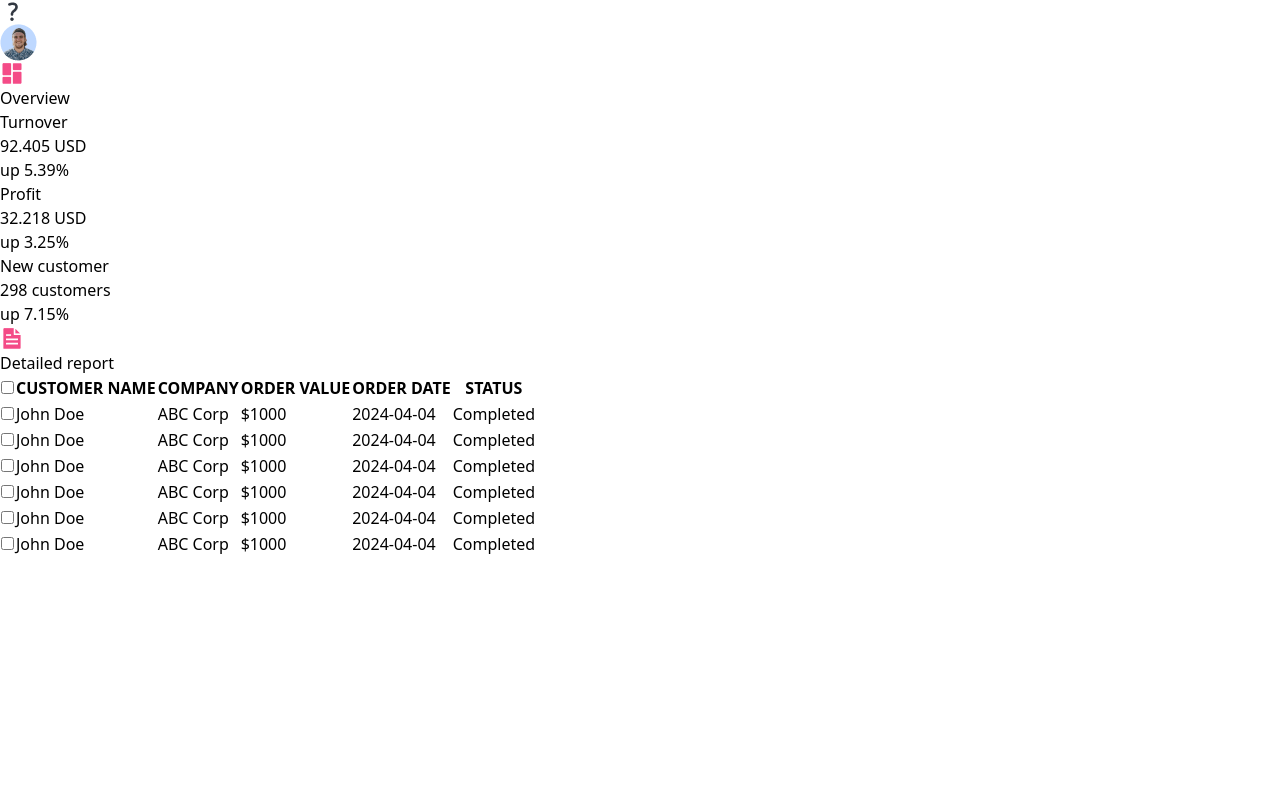
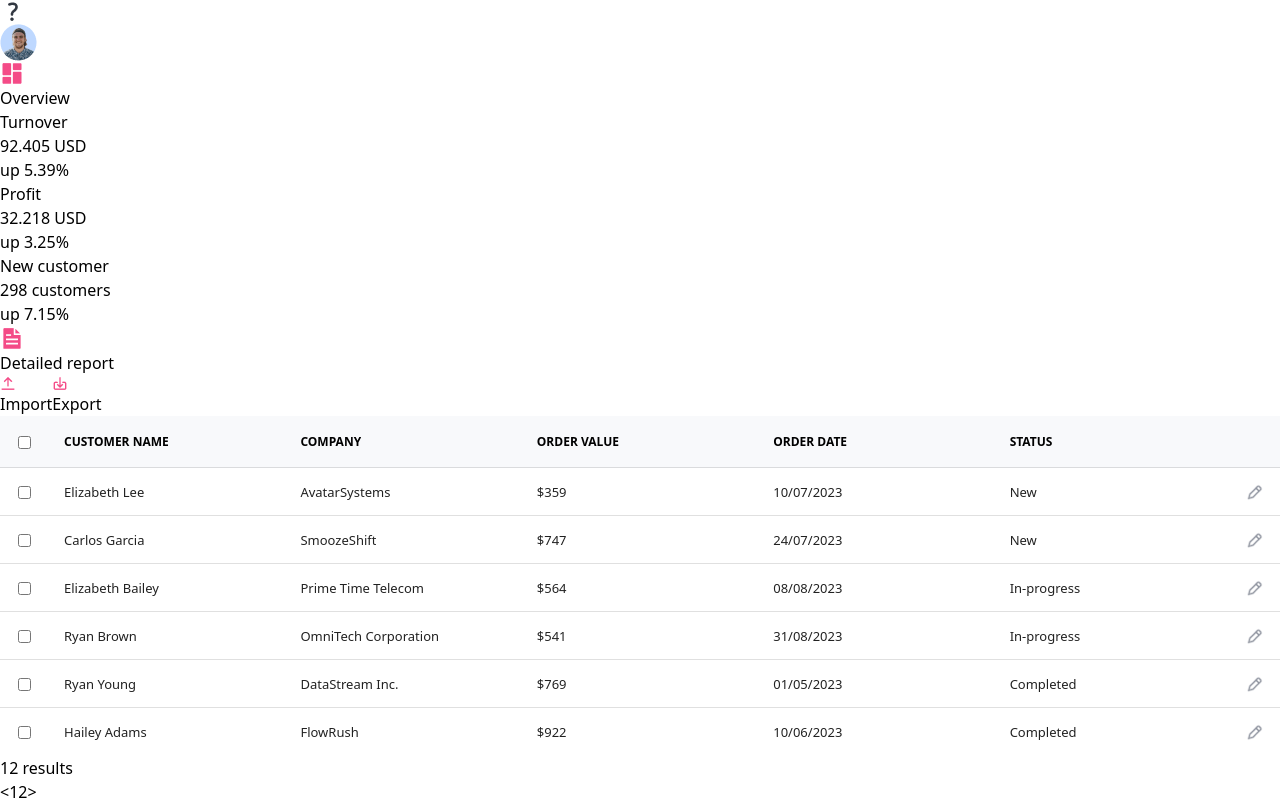
Before and after one commit to NguyenMinh-cn/PhatTrienGiaoDien_DHCN, a React (Vite) app in the folder BaiTapTuan7_PageAdmin/tuan7/: page / in a window 1280 px wide. Shown: the part 653-1457 px from the top of the page. Before the commit the page ends 1210 px from the top, so only its background shows below. Built offline with nearby package versions, Linux system fonts and the light colour scheme; data requests are answered from the project's data file.

Commit message:
tao DataTable

```diff
--- a/BaiTapTuan7_PageAdmin/tuan7/package.json
+++ b/BaiTapTuan7_PageAdmin/tuan7/package.json
@@ -12,6 +12,7 @@
     "dependencies": {
         "axios": "^1.8.4",
         "react": "^19.0.0",
+        "react-data-table-component": "^7.7.0",
         "react-dom": "^19.0.0"
     },
     "devDependencies": {
--- a/BaiTapTuan7_PageAdmin/tuan7/src/App.jsx
+++ b/BaiTapTuan7_PageAdmin/tuan7/src/App.jsx
@@ -1,3 +1,4 @@
+import DataTableCustom from './components/DataTableCustom';
 import Layout from './components/Layout';
 
 function App() {
--- /dev/null
+++ b/BaiTapTuan7_PageAdmin/tuan7/src/components/CustomPagination.jsx
@@ -0,0 +1,45 @@
+import React from 'react';
+
+const CustomPagination = ({ rowCount, page, setPage, pageCount }) => {
+    const pages = [...Array(pageCount).keys()]; //Tạo một mảng số trang từ 0 -> pageCount - 1
+
+    return (
+        <div className="flex justify-between items-center">
+            <span className=" text-xs font-normal ">{rowCount} results</span>
+            <div className=" space-x-4">
+                {/* Prev button */}
+                <button
+                    onClick={() => setPage(page > 0 ? page - 1 : 0)}
+                    disabled={page === 0}>
+                    &lt;
+                </button>
+
+                {/* Page buttons */}
+                {pages.map((pageNum) => (
+                    <button
+                        key={pageNum}
+                        onClick={() => setPage(pageNum)}
+                        className={`px-2 border transition-colors ${
+                            pageNum === page
+                                ? 'bg-pink-500 text-white rounded-full'
+                                : 'bg-white text-black border-0'
+                        }`}>
+                        {pageNum + 1}{' '}
+                        {/* vì bắt đầu từ 0 nên phải cộng 1 để tô cho đúng màu trang đang ở */}
+                    </button>
+                ))}
+
+                {/* Next button */}
+                <button
+                    onClick={() =>
+                        setPage(page < pageCount - 1 ? page + 1 : pageCount - 1)
+                    }
+                    disabled={page === pageCount - 1}>
+                    &gt;
+                </button>
+            </div>
+        </div>
+    );
+};
+
+export default CustomPagination;
--- /dev/null
+++ b/BaiTapTuan7_PageAdmin/tuan7/src/components/DataTableCustom.jsx
@@ -0,0 +1,162 @@
+import React, { useState } from 'react';
+import DataTable from 'react-data-table-component';
+import CustomPagination from './CustomPagination';
+import Status from './Status';
+import Create from '../assets/img/create.png';
+function DataTableCustom() {
+    const columns = [
+        {
+            name: 'CUSTOMER NAME',
+            selector: (row) => row.customerName,
+        },
+        {
+            name: 'COMPANY',
+            selector: (row) => row.company,
+        },
+        {
+            name: 'ORDER VALUE',
+            selector: (row) => row.orderValue,
+        },
+        {
+            name: 'ORDER DATE',
+            selector: (row) => row.orderDate,
+        },
+        {
+            name: 'STATUS',
+            selector: (row) => <Status status={row.status} />,
+        },
+        {
+            name: '',
+            cell: () => (
+                <button>
+                    <img src={Create} alt="" className="h-4 w-4" />
+                </button>
+            ),
+            width: '50px',
+        },
+    ];
+
+    const data = [
+        {
+            customerName: 'Elizabeth Lee',
+            company: 'AvatarSystems',
+            orderValue: '$359',
+            orderDate: '10/07/2023',
+            status: 'New',
+        },
+        {
+            customerName: 'Carlos Garcia',
+            company: 'SmoozeShift',
+            orderValue: '$747',
+            orderDate: '24/07/2023',
+            status: 'New',
+        },
+        {
+            customerName: 'Elizabeth Bailey',
+            company: 'Prime Time Telecom',
+            orderValue: '$564',
+            orderDate: '08/08/2023',
+            status: 'In-progress',
+        },
+        {
+            customerName: 'Ryan Brown',
+            company: 'OmniTech Corporation',
+            orderValue: '$541',
+            orderDate: '31/08/2023',
+            status: 'In-progress',
+        },
+        {
+            customerName: 'Ryan Young',
+            company: 'DataStream Inc.',
+            orderValue: '$769',
+            orderDate: '01/05/2023',
+            status: 'Completed',
+        },
+        {
+            customerName: 'Hailey Adams',
+            company: 'FlowRush',
+            orderValue: '$922',
+            orderDate: '10/06/2023',
+            status: 'Completed',
+        },
+        {
+            customerName: 'Elizabeth Lee',
+            company: 'AvatarSystems',
+            orderValue: '$359',
+            orderDate: '10/07/2023',
+            status: 'New',
+        },
+        {
+            customerName: 'Carlos Garcia',
+            company: 'SmoozeShift',
+            orderValue: '$747',
+            orderDate: '24/07/2023',
+            status: 'New',
+        },
+        {
+            customerName: 'Elizabeth Bailey',
+            company: 'Prime Time Telecom',
+            orderValue: '$564',
+            orderDate: '08/08/2023',
+            status: 'In-progress',
+        },
+        {
+            customerName: 'Ryan Brown',
+            company: 'OmniTech Corporation',
+            orderValue: '$541',
+            orderDate: '31/08/2023',
+            status: 'In-progress',
+        },
+        {
+            customerName: 'Ryan Young',
+            company: 'DataStream Inc.',
+            orderValue: '$769',
+            orderDate: '01/05/2023',
+            status: 'Completed',
+        },
+        {
+            customerName: 'Hailey Adams',
+            company: 'FlowRush',
+            orderValue: '$922',
+            orderDate: '10/06/2023',
+            status: 'Completed',
+        },
+    ];
+
+    const [page, setPage] = useState(0); // bắt đầu từ trang đầu tiên
+    const [rowsPerPage, setRowsPerPage] = useState(6); // 6 dòng 1 trang
+
+    const pageCount = Math.ceil(data.length / rowsPerPage); // tính tổng số trang
+    const currentData = data.slice(
+        page * rowsPerPage, //phần tử bắt đầu, vd 1*6 là phần tử thứ 6
+        (page + 1) * rowsPerPage //phần tử kết thúc, vd (1+1)*6 là phần tử thứ 12 không bao gồm phần tử thứ 12
+    ); // phân trang
+
+    return (
+        <DataTable
+            columns={columns}
+            data={currentData}
+            selectableRows
+            pagination
+            paginationComponent={() => (
+                <CustomPagination
+                    rowCount={data.length}
+                    page={page}
+                    setPage={setPage}
+                    pageCount={pageCount}
+                />
+            )}
+            customStyles={{
+                headRow: {
+                    style: {
+                        backgroundColor: '#f8f9fb',
+                        color: 'black',
+                        fontWeight: 'bold',
+                    },
+                },
+            }}
+        />
+    );
+}
+
+export default DataTableCustom;
--- a/BaiTapTuan7_PageAdmin/tuan7/src/components/Layout.jsx
+++ b/BaiTapTuan7_PageAdmin/tuan7/src/components/Layout.jsx
@@ -9,17 +9,18 @@ import Button1530 from '../assets/img/Button 1530.png';
 import Code from '../assets/img/Code.png';
 import Create from '../assets/img/create.png';
 import Chat from '../assets/img/Chat.png';
-import Download from '../assets/img/Download.png';
+import ExportIcon from '../assets/img/Download.png';
 import File_text_1 from '../assets/img/File text 1.png';
 import Folder from '../assets/img/Folder.png';
 import Groups from '../assets/img/Groups.png';
 import Logo from '../assets/img/Image 1858.png';
 import Pie_chart from '../assets/img/Pie chart.png';
-import Move_up from '../assets/img/Move up.png';
+import ImportIcon from '../assets/img/Move up.png';
 import Question_1 from '../assets/img/Question 1.png';
 import Search from '../assets/img/Search.png';
 import Squares from '../assets/img/Squares four 1.png';
 import Avatar1 from '../assets/img/Avatar (1).png';
+import DataTableCustom from './DataTableCustom';
 function Layout() {
     const [data, setData] = useState({
         turnover: null,
@@ -192,7 +193,8 @@ function Layout() {
                 <div className="col-span-3 row-span-6 border-b p-4">
                     <div
                         href="#"
-                        className=" col-span-3 flex items-center py-2 font-bold">
+                        className=" col-span-3 flex items-center justify-between py-2 font-bold">
+                        <div className="flex items-center">
                             <img
                                 src={File_text_1}
                                 alt="Group"
@@ -200,43 +202,22 @@ function Layout() {
                             />
                             <span>Detailed report</span>
                         </div>
-                    <table className="w-full border-collapse ">
-                        <thead>
-                            <tr>
-                                <th className="border  px-4 py-2">
-                                    <input type="checkbox" />
-                                </th>
-                                <th className="border">CUSTOMER NAME</th>
-                                <th className="border">COMPANY</th>
-                                <th className="border">ORDER VALUE</th>
-                                <th className="border">ORDER DATE</th>
-                                <th className="border">STATUS</th>
-                            </tr>
-                        </thead>
-
-                        <tbody>
-                            {[...Array(6)].map((_, index) => (
-                                <tr key={index}>
-                                    <td className="border px-4 py-2 text-center">
-                                        <input type="checkbox" />
-                                    </td>
-                                    <td className="border px-4 py-2">
-                                        John Doe
-                                    </td>
-                                    <td className="border px-4 py-2">
-                                        ABC Corp
-                                    </td>
-                                    <td className="border px-4 py-2">$1000</td>
-                                    <td className="border px-4 py-2">
-                                        2024-04-04
-                                    </td>
-                                    <td className="border px-4 py-2 text-green-500">
-                                        Completed
-                                    </td>
-                                </tr>
-                            ))}
-                        </tbody>
-                    </table>
+                        <div className="flex items-center space-x-2">
+                            <button className="flex items-center px-2 py-2 border border-pink-500 rounded-lg hover:bg-pink-300 hover:text-white transition-colors">
+                                <img src={ImportIcon} alt="" className="pr-2" />
+                                <span className="text-pink-500 text-sm font-normal ">
+                                    Import
+                                </span>
+                            </button>
+                            <button className=" flex items-center px-2 py-2 border border-pink-500 rounded-lg hover:bg-pink-300 hover:text-white transition-colors">
+                                <img src={ExportIcon} alt="" className="pr-2" />
+                                <span className="text-pink-500 text-sm font-normal ">
+                                    Export
+                                </span>
+                            </button>
+                        </div>
+                    </div>
+                    <DataTableCustom />
                 </div>
             </div>
         </div>
--- /dev/null
+++ b/BaiTapTuan7_PageAdmin/tuan7/src/components/Status.jsx
@@ -0,0 +1,21 @@
+import React from 'react';
+
+function Status({ status }) {
+    let statusClass = '';
+
+    if (status === 'Completed') {
+        statusClass = 'bg-green-100 text-green-700';
+    } else if (status === 'In-progress') {
+        statusClass = 'bg-yellow-100 text-yellow-700';
+    } else if (status === 'New') {
+        statusClass = 'bg-blue-100 text-blue-700';
+    }
+
+    return (
+        <div className={`px-2 py-1 border rounded-lg ${statusClass}`}>
+            {status}
+        </div>
+    );
+}
+
+export default Status;
```
Also changed, not shown: 1 other file (tests, documents, lock files or other folders). Lines whose indentation alone changed are shown as unchanged.
